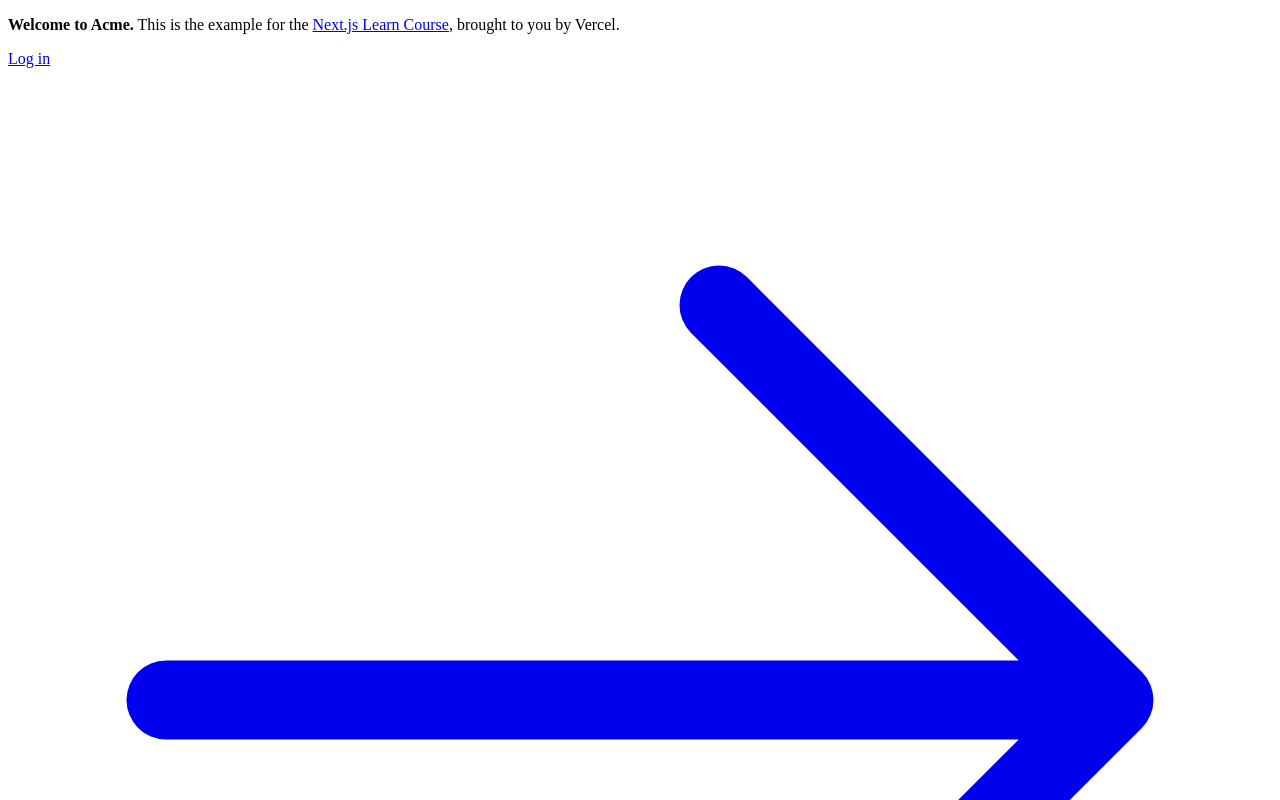
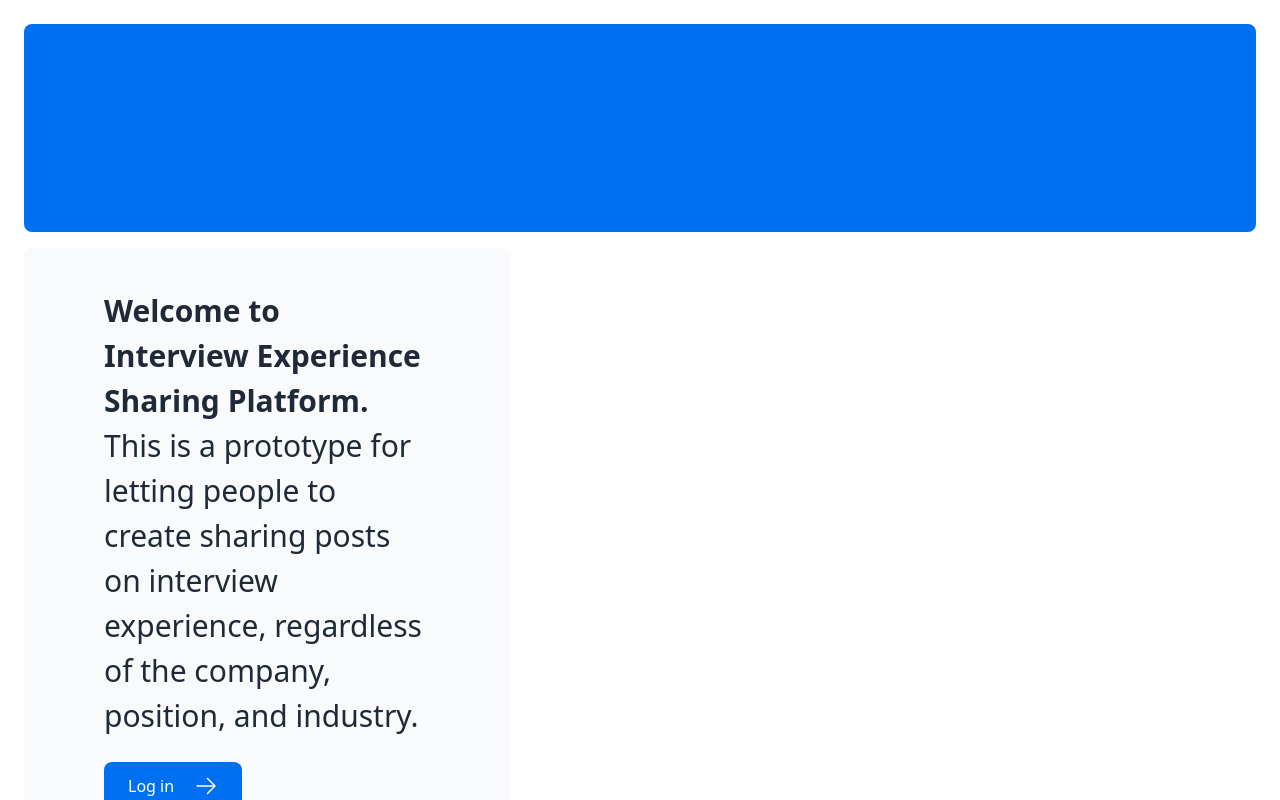
Before and after one commit to Lukehsu1999/interview-experience-sharing-platform, a Next.js app: page / in a window 1280 px wide. Shown: the top 800 px of the page. Built offline with nearby package versions, Linux system fonts and the light colour scheme.

Commit message:
Landing Page layout

```diff
--- a/app/layout.tsx
+++ b/app/layout.tsx
@@ -1,3 +1,5 @@
+import '@/app/ui/global.css';
+
 export default function RootLayout({
   children,
 }: {
--- a/app/page.tsx
+++ b/app/page.tsx
@@ -11,11 +11,8 @@ export default function Page() {
       <div className="mt-4 flex grow flex-col gap-4 md:flex-row">
         <div className="flex flex-col justify-center gap-6 rounded-lg bg-gray-50 px-6 py-10 md:w-2/5 md:px-20">
           <p className={`text-xl text-gray-800 md:text-3xl md:leading-normal`}>
-            <strong>Welcome to Acme.</strong> This is the example for the{' '}
-            <a href="https://nextjs.org/learn/" className="text-blue-500">
-              Next.js Learn Course
-            </a>
-            , brought to you by Vercel.
+            <strong>Welcome to Interview Experience Sharing Platform.</strong> This is a prototype for letting people to create sharing posts on interview experience,
+            regardless of the company, position, and industry.
           </p>
           <Link
             href="/login"
--- a/app/ui/acme-logo.tsx
+++ b/app/ui/acme-logo.tsx
@@ -1,10 +1,9 @@
 import { GlobeAltIcon } from '@heroicons/react/24/outline';
-import { lusitana } from '@/app/ui/fonts';
 
 export default function AcmeLogo() {
   return (
     <div
-      className={`${lusitana.className} flex flex-row items-center leading-none text-white`}
+      className={`flex flex-row items-center leading-none text-white`}
     >
       <GlobeAltIcon className="h-12 w-12 rotate-[15deg]" />
       <p className="text-[44px]">Acme</p>
```
